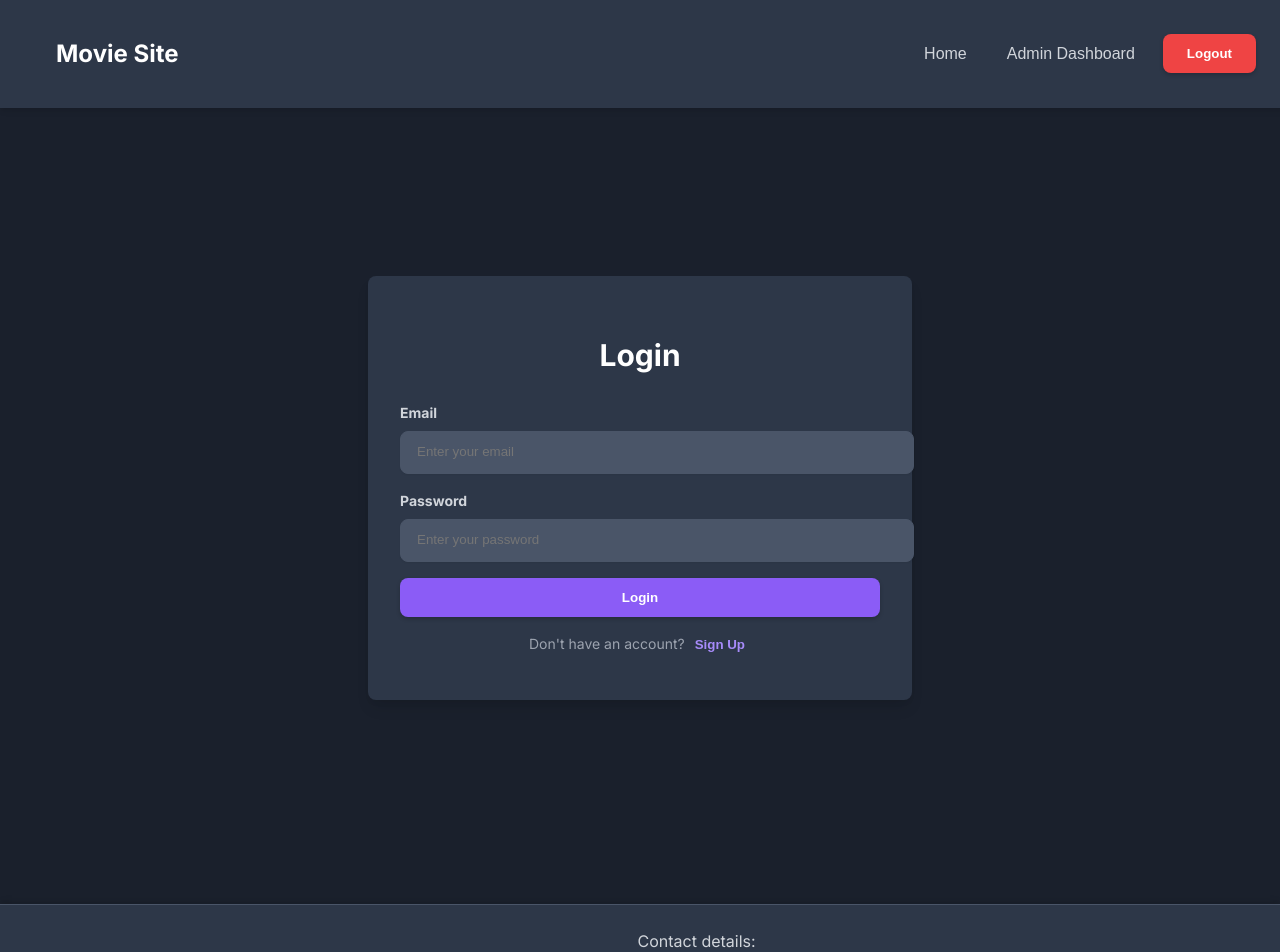
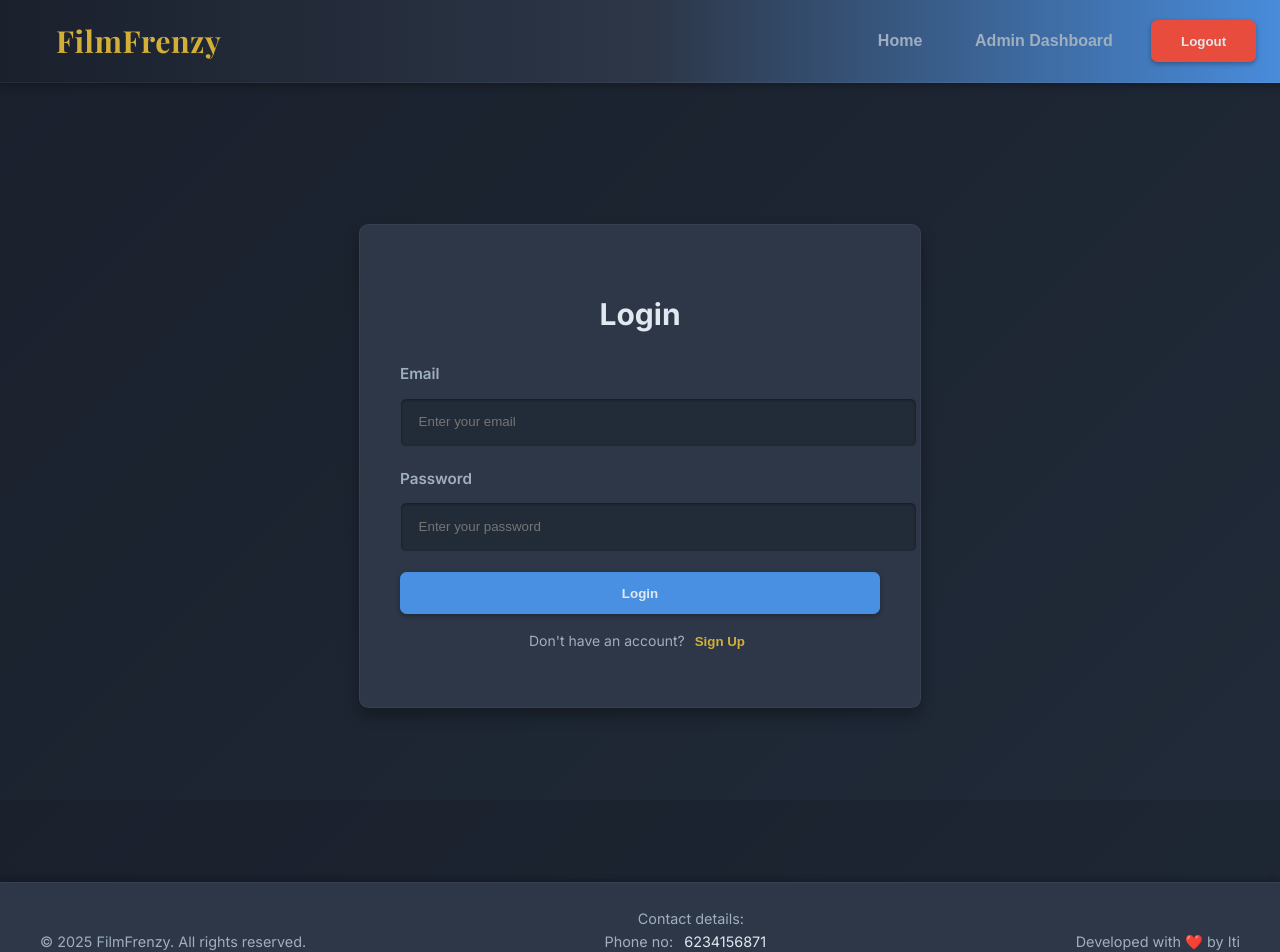
Before and after one commit to itidebnath/mern-movie, a React (Create React App) app in the folder frontend/: page /login in a window 1280 px wide. Shown: the top 952 px of the page. Built offline with nearby package versions, Linux system fonts and the light colour scheme; sample sign-in values are in the browser's storage.

Commit message:
Update: Made changes

```diff
--- a/frontend/src/App.js
+++ b/frontend/src/App.js
@@ -46,7 +46,7 @@ const AppContent = () => {
             {user && (
                 <nav className="navbar-main">
                     <div className="navbar-content">
-                        <h1 className="navbar-brand">Movie Site</h1>
+                        <h1 className="navbar-brand">FilmFrenzy</h1>
                         <div className="navbar-nav">
                             <button
                                 onClick={() => navigate('/')}
--- a/frontend/src/index.css
+++ b/frontend/src/index.css
@@ -1,8 +1,23 @@
 /* frontend/src/index.css */
-@import url('https://fonts.googleapis.com/css2?family=Inter:wght@400;600;700&display=swap');
+@import url('https://fonts.googleapis.com/css2?family=Inter:wght@400;600;700&family=Playfair+Display:wght@700&display=swap'); /* Brand font: Playfair Display, General: Inter */
+
+/* --- Minimalist Dark Slate Theme Variables (Simple & Elegant) --- */
+:root {
+  --slate-dark-bg: #1A202C; /* Dark charcoal/slate */
+  --slate-medium-bg: #2D3748; /* Slightly lighter slate for cards/elements */
+  --slate-accent-gold: #D4AF37; /* Muted, elegant gold */
+  --slate-accent-blue: #4A90E2; /* Clean, professional blue */
+  --slate-text-light: #E2E8F0; /* Off-white for primary text */
+  --slate-text-muted: #A0AFC0; /* Soft gray for secondary text */
+
+  --slate-border: rgba(255, 255, 255, 0.05); /* Very subtle white border */
+  --slate-shadow: rgba(0, 0, 0, 0.3); /* Soft, diffused shadow */
+
+  --error-red: #E74C3C; /* Standard error red */
+}
 
 html, body {
-  height: 100%; /* Ensure html and body take full viewport height */
+  height: 100%;
   margin: 0;
 }
 
@@ -10,16 +25,16 @@ body {
   font-family: 'Inter', sans-serif;
   -webkit-font-smoothing: antialiased;
   -moz-osx-font-smoothing: grayscale;
-  background-color: #1a202c; /* Dark background */
-  color: #e2e8f0; /* Light text color */
-  line-height: 1.5;
+  color: var(--slate-text-light);
+  line-height: 1.6;
 
-  /* NEW: Flexbox setup for sticky footer */
   display: flex;
   flex-direction: column;
-  /* Adjust padding-top for fixed navbar */
-  padding-top: 4.5rem; /* Approx navbar height */
-  /* No padding-bottom needed on body anymore, footer is a flex item */
+  padding-top: 50px; /* Crucial: Adjust padding-top for fixed navbar height */
+
+  /* Simple dark background with a very subtle gradient */
+  background: linear-gradient(135deg, var(--slate-dark-bg) 0%, #202A38 100%);
+  background-size: 100% 100%; /* No animation for simplicity */
 }
 
 code {
@@ -32,9 +47,9 @@ code {
   max-width: 1200px;
   margin-left: auto;
   margin-right: auto;
-  padding: 1rem;
-  background-color: #1a202c; /* Ensure background consistency */
-  /* min-height will now be handled by flex-grow on the content wrapper */
+  padding: 1.5rem;
+  background-color: transparent;
+  flex-grow: 1;
 }
 
 .flex-container {
@@ -89,11 +104,11 @@ code {
 
 /* --- Text & Headings --- */
 .text-center { text-align: center; }
-.text-white { color: white; }
-.text-gray-300 { color: #d1d5db; }
-.text-gray-400 { color: #9ca3af; }
-.text-purple-300 { color: #c084fc; }
-.text-purple-400 { color: #a78bfa; }
+.text-white { color: var(--slate-text-light); }
+.text-gray-300 { color: var(--slate-text-muted); }
+.text-gray-400 { color: var(--slate-text-muted); }
+.text-purple-300 { color: var(--slate-accent-blue); text-shadow: none; } /* No text shadow */
+.text-purple-400 { color: var(--slate-accent-gold); text-shadow: none; } /* No text shadow */
 .text-xl { font-size: 1.25rem; }
 .text-2xl { font-size: 1.5rem; }
 .text-3xl { font-size: 1.875rem; }
@@ -102,83 +117,157 @@ code {
 .text-lg { font-size: 1.125rem; }
 .font-bold { font-weight: bold; }
 .font-semibold { font-weight: 600; }
-.text-red-500 { color: #ef4444; }
+.text-red-500 { color: var(--error-red); text-shadow: none; } /* No text shadow */
 
 /* --- Buttons --- */
 .btn {
-  padding: 0.75rem 1.5rem;
-  border-radius: 0.5rem;
-  font-weight: bold;
-  transition: background-color 0.3s ease-in-out, transform 0.1s ease-in-out;
+  padding: 0.8rem 1.8rem;
+  border-radius: 0.4rem; /* Slightly less rounded for formality */
+  font-weight: 600;
+  transition: all 0.2s ease-in-out; /* Simpler transition */
   cursor: pointer;
-  border: none;
+  border: 1px solid transparent;
   text-align: center;
   display: inline-block;
-  outline: none; /* Focus outline */
-  box-shadow: 0 2px 4px rgba(0,0,0,0.2); /* Subtle shadow */
+  outline: none;
+  box-shadow: 0 2px 5px var(--slate-shadow); /* Simple, soft shadow */
+  position: relative;
+  overflow: hidden;
+  z-index: 1;
 }
 
 .btn:disabled {
-  opacity: 0.6;
+  opacity: 0.4;
   cursor: not-allowed;
   box-shadow: none;
 }
 
-.btn-primary { background-color: #8b5cf6; color: white; }
-.btn-primary:hover { background-color: #7c3aed; transform: translateY(-1px); }
+.btn::before { /* Simple hover overlay */
+  content: '';
+  position: absolute;
+  top: 0;
+  left: 0;
+  width: 100%;
+  height: 100%;
+  background: rgba(255, 255, 255, 0.05);
+  transform: scaleX(0);
+  transform-origin: left;
+  transition: transform 0.2s ease-out;
+  z-index: -1;
+}
 
-.btn-secondary { background-color: #4b5563; color: white; }
-.btn-secondary:hover { background-color: #374151; transform: translateY(-1px); }
+.btn:hover::before {
+  transform: scaleX(1);
+}
 
-.btn-success { background-color: #10b981; color: white; }
-.btn-success:hover { background-color: #059669; transform: translateY(-1px); }
+.btn-primary {
+  background-color: var(--slate-accent-blue); /* Solid color */
+  color: var(--slate-text-light);
+  border-color: var(--slate-accent-blue);
+  text-shadow: none;
+}
+.btn-primary:hover {
+  background-color: #3A7AD5; /* Slightly darker */
+  transform: translateY(-1px); /* Subtle lift */
+  box-shadow: 0 4px 10px var(--slate-shadow);
+}
 
-.btn-danger { background-color: #ef4444; color: white; }
-.btn-danger:hover { background-color: #dc2626; transform: translateY(-1px); }
+.btn-secondary {
+  background-color: var(--slate-medium-bg);
+  color: var(--slate-text-light);
+  border-color: var(--slate-border);
+}
+.btn-secondary:hover {
+  background-color: #3A4F65; /* Slightly darker */
+  transform: translateY(-1px);
+  box-shadow: 0 4px 10px var(--slate-shadow);
+  border-color: var(--slate-text-muted);
+}
 
-.btn-info { background-color: #3b82f6; color: white; }
-.btn-info:hover { background-color: #2563eb; transform: translateY(-1px); }
+.btn-success {
+  background-color: #2ecc71;
+  color: var(--slate-dark-bg);
+  border-color: #2ecc71;
+}
+.btn-success:hover {
+  background-color: #27ae60;
+  transform: translateY(-1px);
+  box-shadow: 0 4px 10px var(--slate-shadow);
+}
+
+.btn-danger {
+  background-color: var(--error-red);
+  color: var(--slate-text-light);
+  border-color: var(--error-red);
+}
+.btn-danger:hover {
+  background-color: #c0392b;
+  transform: translateY(-1px);
+  box-shadow: 0 4px 10px var(--slate-shadow);
+}
+
+.btn-info {
+  background-color: var(--slate-accent-gold);
+  color: var(--slate-dark-bg); /* Dark text on gold */
+  border-color: var(--slate-accent-gold);
+}
+.btn-info:hover {
+  background-color: #B8942A; /* Slightly darker gold */
+  transform: translateY(-1px);
+  box-shadow: 0 4px 10px var(--slate-shadow);
+}
 
 /* --- Forms & Inputs --- */
 .form-card {
-  background-color: #2d3748; /* gray-800 */
-  padding: 2rem;
-  border-radius: 0.5rem;
-  box-shadow: 0 10px 15px -3px rgba(0, 0, 0, 0.1), 0 4px 6px -2px rgba(0, 0, 0, 0.05); /* shadow-xl */
+  background-color: var(--slate-medium-bg);
+  padding: 2.5rem;
+  border-radius: 0.6rem;
+  box-shadow: 0 8px 15px var(--slate-shadow);
+  border: 1px solid var(--slate-border);
   width: 100%;
-  max-width: 480px; /* max-w-md */
+  max-width: 480px; /* Consistent width */
+  margin: 0 auto;
+  transition: all 0.2s ease-in-out;
+}
+
+.form-card:hover {
+  box-shadow: 0 10px 20px var(--slate-shadow);
 }
 
 .form-group {
-  margin-bottom: 1rem;
+  margin-bottom: 1.25rem;
 }
 
 .form-label {
   display: block;
-  color: #d1d5db; /* gray-300 */
-  font-size: 0.875rem; /* text-sm */
-  font-weight: bold;
-  margin-bottom: 0.5rem;
+  color: var(--slate-text-muted);
+  font-size: 0.95rem;
+  font-weight: 600;
+  margin-bottom: 0.7rem;
+  text-shadow: none;
 }
 
 .form-input,
 .form-textarea {
-  box-shadow: 0 1px 2px 0 rgba(0, 0, 0, 0.05); /* shadow */
+  background-color: #222B38; /* Slightly darker than medium bg */
+  box-shadow: inset 0 1px 3px rgba(0, 0, 0, 0.4);
   appearance: none;
-  border: 1px solid #4a5568; /* border-gray-600 */
-  border-radius: 0.5rem;
+  border: 1px solid var(--slate-border);
+  border-radius: 0.4rem;
   width: 100%;
-  padding: 0.75rem 1rem;
-  color: #e2e8f0; /* text-white */
-  line-height: 1.25;
+  padding: 0.9rem 1.1rem;
+  color: var(--slate-text-light);
+  line-height: 1.4;
   outline: none;
-  background-color: #4a5568; /* gray-700 */
+  transition: all 0.2s ease;
 }
 
 .form-input:focus,
 .form-textarea:focus {
   outline: none;
-  box-shadow: 0 0 0 2px #8b5cf6; /* focus:ring-2 focus:ring-purple-500 */
+  box-shadow: 0 0 0 2px var(--slate-accent-blue), inset 0 1px 3px rgba(0,0,0,0.4);
+  border-color: var(--slate-accent-blue);
+  background-color: #2A3442;
 }
 
 .form-textarea {
@@ -187,150 +276,221 @@ code {
 
 /* --- Movie Card Specifics --- */
 .movie-card {
-  background-color: #2d3748; /* gray-800 */
-  border-radius: 0.5rem;
-  box-shadow: 0 4px 6px -1px rgba(0, 0, 0, 0.1), 0 2px 4px -1px rgba(0, 0, 0, 0.06); /* shadow-lg */
+  background-color: var(--slate-medium-bg);
+  border-radius: 0.6rem;
+  box-shadow: 0 4px 8px var(--slate-shadow);
+  border: 1px solid var(--slate-border);
   overflow: hidden;
   display: flex;
   flex-direction: column;
   height: 100%;
+  transition: all 0.2s ease-in-out;
+}
+
+.movie-card:hover {
+  transform: translateY(-4px); /* Subtle lift */
+  box-shadow: 0 8px 16px var(--slate-shadow);
+  border-color: var(--slate-accent-blue);
 }
 
 .movie-card-image {
   width: 100%;
-  height: 12rem; /* h-48 */
+  height: 15rem;
   object-fit: cover;
+  border-bottom: 1px solid var(--slate-border);
+  transition: transform 0.2s ease-in-out;
+}
+
+.movie-card:hover .movie-card-image {
+  transform: scale(1.02); /* Subtle zoom */
 }
 
 .movie-card-content {
-  padding: 1rem;
+  padding: 1.5rem;
   display: flex;
   flex-direction: column;
   flex-grow: 1;
 }
 
 .movie-card-title {
-  font-size: 1.25rem; /* text-xl */
-  font-weight: bold;
-  color: white;
-  margin-bottom: 0.5rem; /* mb-2 */
+  font-size: 1.4rem;
+  font-weight: 700;
+  color: var(--slate-text-light);
+  margin-bottom: 0.7rem;
+  text-shadow: none;
 }
 
 .movie-card-meta {
-  color: #9ca3af; /* text-gray-400 */
-  font-size: 0.875rem; /* text-sm */
-  margin-bottom: 0.5rem; /* mb-2 */
+  color: var(--slate-text-muted);
+  font-size: 0.9rem;
+  margin-bottom: 0.7rem;
 }
 
 .movie-card-description {
-  color: #d1d5db; /* text-gray-300 */
-  font-size: 0.875rem; /* text-sm */
+  color: var(--slate-text-muted);
+  font-size: 0.9rem;
   flex-grow: 1;
+  overflow: hidden;
+  text-overflow: ellipsis;
+  display: -webkit-box;
+  -webkit-line-clamp: 3;
+  line-clamp: 3;
+  -webkit-box-orient: vertical;
 }
 
+/* --- Movie Card Actions --- */
 .movie-card-actions {
   display: flex;
   justify-content: flex-end;
-  margin-top: 1rem; /* mt-4 */
-  gap: 0.5rem; /* space-x-2 */
+  margin-top: 1.2rem;
+  gap: 0.7rem;
 }
 
 /* --- Navigation Bar --- */
 .navbar-main {
-  background-color: #2d3748; /* gray-800 */
-  padding: 1rem;
-  box-shadow: 0 4px 6px -1px rgba(0, 0, 0, 0.1), 0 2px 4px -1px rgba(0, 0, 0, 0.06); /* shadow-md */
+  /* Changed to linear gradient */
+  background: linear-gradient(to right, var(--slate-dark-bg), var(--slate-medium-bg), var(--slate-accent-blue));
+  height: 50px; /* Fixed height */
+  box-shadow: 0 2px 8px var(--slate-shadow);
   position: fixed;
+  padding:1rem;
   top: 0;
   left: 0;
   width: 100%;
   z-index: 999;
+  display: flex;
+  align-items: center; /* Center content vertically */
+  border-bottom: 1px solid var(--slate-border);
 }
 
 .navbar-content {
   max-width: 1200px;
   margin-left: auto;
   margin-right: auto;
+  width: 100%;
   display: flex;
   justify-content: space-between;
   align-items: center;
+  padding: 0 1.5rem; /* Horizontal padding, no vertical as height is fixed */
 }
 
 .navbar-brand {
-  font-size: 1.5rem;
-  font-weight: bold;
-  color: white;
+  font-family: 'Playfair Display', serif; /* Elegant serif font for brand */
+  font-size: 1.9rem; /* Clear and legible font size */
+  font-weight: 700;
+  color: var(--slate-accent-gold); /* Subtle gold for brand */
+  letter-spacing: 0.5px;
+  text-shadow: none; /* No text shadow */
+  transition: color 0.2s ease;
+}
+
+.navbar-brand:hover {
+  color: var(--slate-text-light); /* Brighter on hover */
 }
 
 .navbar-nav {
   display: flex;
-  gap: 1rem; /* space-x-4 */
+  gap: 1.5rem;
   align-items: center;
 }
 
 .nav-link {
-  color: #d1d5db; /* gray-300 */
-  padding: 0.5rem 0.75rem;
-  border-radius: 0.5rem;
-  transition: background-color 0.3s ease-in-out, color 0.3s ease-in-out;
+  color: var(--slate-text-muted);
+  padding: 0.5rem 0.9rem;
+  border-radius: 0.3rem;
+  transition: all 0.2s ease-in-out;
   text-decoration: none;
   background: none;
   border: none;
   cursor: pointer;
-  font-size: 1rem;
-  text-align: center;
+  font-size: 1rem; /* Clear and legible font size */
+  font-weight: 600;
+  position: relative;
+  overflow: hidden;
+}
+
+.nav-link::before { /* Simple underline effect */
+  content: '';
+  position: absolute;
+  bottom: 0;
+  left: 0;
+  width: 100%;
+  height: 1px;
+  background-color: var(--slate-accent-blue);
+  transform: scaleX(0);
+  transform-origin: left;
+  transition: transform 0.2s ease-out;
+}
+
+.nav-link:hover::before {
+  transform: scaleX(1);
 }
 
 .nav-link:hover {
-  color: white;
-  background-color: rgba(255, 255, 255, 0.1);
+  color: var(--slate-accent-blue);
+  background-color: rgba(74, 144, 226, 0.05); /* Very subtle background on hover */
 }
 
 /* --- Message Box --- */
 .message-box {
   position: fixed;
-  top: 1rem;
-  right: 1rem;
-  padding: 1rem;
+  top: 1.5rem;
+  right: 1.5rem;
+  padding: 1rem 1.5rem;
   border-radius: 0.5rem;
-  box-shadow: 0 10px 15px -3px rgba(0, 0, 0, 0.1), 0 4px 6px -2px rgba(0, 0, 0, 0.05);
-  color: white;
+  box-shadow: 0 5px 10px rgba(0, 0, 0, 0.4);
+  color: var(--slate-text-light);
   z-index: 100;
   display: flex;
   justify-content: space-between;
   align-items: center;
+  font-weight: 600;
+  transition: opacity 0.3s ease-in-out;
+  border: 1px solid var(--slate-border);
 }
 
 .message-box.success {
-  background-color: #10b981; /* green-500 */
+  background-color: #2ecc71;
+  color: white;
+  box-shadow: 0 5px 10px rgba(46, 204, 113, 0.3);
+  border-color: #2ecc71;
 }
 
 .message-box.error {
-  background-color: #ef4444; /* red-500 */
+  background-color: var(--error-red);
+  color: white;
+  box-shadow: 0 5px 10px rgba(231, 76, 60, 0.3);
+  border-color: var(--error-red);
 }
 
 .message-box-close-btn {
-  margin-left: 1rem;
-  color: white;
+  margin-left: 1.5rem;
+  color: var(--slate-text-light);
   font-weight: bold;
   background: none;
   border: none;
   cursor: pointer;
-  font-size: 1.25rem;
+  font-size: 1.5rem;
+  transition: color 0.2s ease;
+}
+
+.message-box-close-btn:hover {
+  color: var(--error-red);
 }
 
 /* --- Loading Spinner --- */
 .loading-spinner {
   border-radius: 50%;
-  border-top: 2px solid #8b5cf6; /* purple-500 */
-  border-bottom: 2px solid #8b5cf6; /* purple-500 */
-  width: 8rem; /* h-32 w-32 */
-  height: 8rem;
-  animation: spin 1s linear infinite;
+  border-top: 2px solid var(--slate-accent-blue);
+  border-bottom: 2px solid var(--slate-accent-gold);
+  width: 5rem; /* Smaller spinner */
+  height: 5rem;
+  animation: spin 1s linear infinite; /* No pulsating glow for simplicity */
+  box-shadow: none; /* No glow for simplicity */
 }
 
 .loading-spinner-small {
-  width: 1.25rem; /* h-5 w-5 */
+  width: 1.25rem;
   height: 1.25rem;
 }
 
@@ -343,7 +503,7 @@ code {
 .grid-layout {
   display: grid;
   grid-template-columns: repeat(1, minmax(0, 1fr));
-  gap: 1.5rem; /* gap-6 */
+  gap: 1.5rem; /* Slightly less gap */
 }
 
 /* --- Movie Player Modal Styles --- */
@@ -353,22 +513,23 @@ code {
   left: 0;
   width: 100%;
   height: 100%;
-  background-color: rgba(0, 0, 0, 0.8); /* Semi-transparent black overlay */
+  background-color: rgba(0, 0, 0, 0.8); /* Less opaque */
   display: flex;
   justify-content: center;
   align-items: center;
-  z-index: 1000; /* Ensure it's on top of everything */
+  z-index: 1000;
 }
 
 .movie-player-modal-content {
-  background-color: #2d3748; /* Dark background for the modal box */
-  border-radius: 0.5rem;
-  padding: 1.5rem;
-  box-shadow: 0 10px 20px rgba(0, 0, 0, 0.5);
+  background-color: var(--slate-medium-bg);
+  border-radius: 0.8rem;
+  padding: 2.5rem;
+  box-shadow: 0 10px 20px rgba(0, 0, 0, 0.6);
+  border: 1px solid var(--slate-accent-blue);
   position: relative;
-  width: 90%; /* Responsive width */
-  max-width: 900px; /* Max width for larger screens */
-  box-sizing: border-box; /* Include padding in width */
+  width: 90%;
+  max-width: 800px; /* Narrower modal */
+  box-sizing: border-box;
   display: flex;
   flex-direction: column;
   align-items: center;
@@ -376,70 +537,80 @@ code {
 
 .movie-player-close-btn {
   position: absolute;
-  top: 0.75rem;
-  right: 0.75rem;
+  top: 0.7rem;
+  right: 0.7rem;
   background: none;
   border: none;
-  color: white;
+  color: var(--slate-text-light);
   font-size: 2rem;
   cursor: pointer;
-  padding: 0.25rem 0.5rem;
-  border-radius: 0.25rem;
-  transition: background-color 0.2s ease;
+  padding: 0.2rem 0.4rem;
+  border-radius: 0.2rem;
+  transition: all 0.2s ease;
 }
 
 .movie-player-close-btn:hover {
-  background-color: rgba(255, 255, 255, 0.1);
+  background-color: rgba(255, 255, 255, 0.05);
+  color: var(--error-red);
 }
 
 .movie-player-iframe {
   width: 100%;
-  aspect-ratio: 16 / 9; /* Modern CSS property */
+  aspect-ratio: 16 / 9;
+  border-radius: 0.5rem;
+  box-shadow: 0 0 8px var(--slate-accent-blue);
+  border: 1px solid var(--slate-accent-blue);
 }
 
 /* --- Category Navigation Styles --- */
 .category-nav {
-  background-color: #2d3748; /* Same as navbar */
-  padding: 0.75rem 1rem;
-  border-radius: 0.5rem;
+  background-color: var(--slate-medium-bg);
+  padding: 0.8rem 1.2rem;
+  border-radius: 0.6rem;
   display: flex;
-  flex-wrap: wrap; /* Allow items to wrap */
+  flex-wrap: wrap;
   justify-content: center;
-  gap: 0.75rem; /* Space between category links */
-  margin-bottom: 1.5rem; /* Space below category nav */
-  box-shadow: 0 2px 4px rgba(0,0,0,0.1);
+  gap: 0.8rem;
+  margin-bottom: 2rem;
+  box-shadow: 0 3px 8px var(--slate-shadow);
+  border: 1px solid var(--slate-border);
 }
 
 .category-link {
-  color: #a78bfa; /* purple-400 */
+  color: var(--slate-text-muted);
   font-weight: 600;
   text-decoration: none;
-  padding: 0.5rem 1rem;
-  border-radius: 0.25rem;
-  transition: background-color 0.2s ease, color 0.2s ease;
-  white-space: nowrap; /* Prevent categories from breaking */
+  padding: 0.6rem 1.2rem;
+  border-radius: 0.4rem;
+  transition: all 0.2s ease;
+  white-space: nowrap;
+  border: 1px solid transparent;
 }
 
 .category-link:hover {
-  background-color: rgba(167, 139, 250, 0.1); /* Light purple background on hover */
-  color: #c084fc; /* purple-300 */
+  background-color: rgba(74, 144, 226, 0.1);
+  color: var(--slate-accent-blue);
+  transform: translateY(-1px);
+  box-shadow: 0 2px 5px rgba(0, 0, 0, 0.2);
+  border-color: var(--slate-accent-blue);
 }
 
 .category-link.active {
-  background-color: #8b5cf6; /* purple-600 */
-  color: white;
+  background-color: var(--slate-accent-blue);
+  color: var(--slate-text-light);
+  box-shadow: 0 3px 8px rgba(0, 0, 0, 0.3);
+  border-color: var(--slate-accent-blue);
 }
 
 /* --- Footer Styles --- */
 .footer-main {
-  background-color: #2d3748; /* gray-800 */
-  color: #d1d5db; /* gray-300 */
-  padding: 1.5rem 1rem;
+  background-color: var(--slate-medium-bg);
+  color: var(--slate-text-muted);
+  padding: 1.5rem 1.5rem;
   text-align: center;
-  border-top: 1px solid #4a5568; /* gray-700 */
-  /* REMOVED: position: fixed; bottom: 0; width: 100%; z-index: 998; */
-  box-shadow: 0 -4px 6px -1px rgba(0, 0, 0, 0.1), 0 -2px 4px -1px rgba(0, 0, 0, 0.06);
-  margin-top: auto; /* Push footer to the bottom in flex column */
+  border-top: 1px solid var(--slate-border);
+  box-shadow: 0 -2px 8px var(--slate-shadow);
+  margin-top: auto;
 }
 
 .footer-content {
@@ -447,18 +618,20 @@ code {
   margin: 0 auto;
   display: flex;
   flex-direction: column;
-  gap: 0.75rem;
+  gap: 0.8rem;
+  font-size: 0.9rem;
 }
 
 .footer-links a {
-  color: #a78bfa;
+  color: var(--slate-text-light);
   text-decoration: none;
-  margin: 0 0.5rem;
+  margin: 0 0.7rem;
   transition: color 0.2s ease;
+  text-shadow: none;
 }
 
 .footer-links a:hover {
-  color: #c084fc;
+  color: var(--slate-accent-blue);
 }
 
 
```
